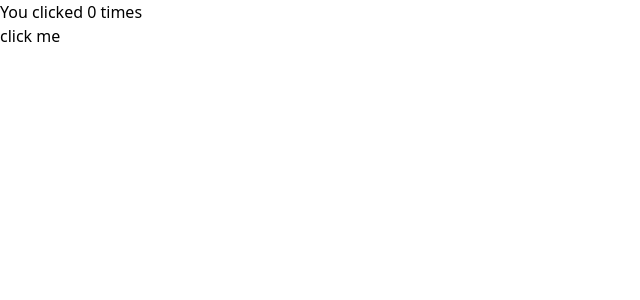
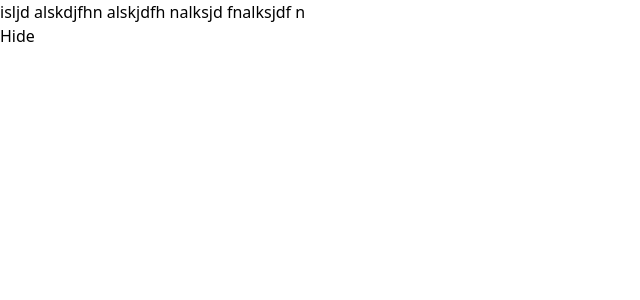
Before and after one commit to Ishan-Sandaruwan/react-js-zero-to-hero, a React (Create React App) app: page / in a window 1280 px wide. Shown: the top 300 px of the page, without its empty margins (0-640 px from the left). Built offline with nearby package versions, Linux system fonts and the light colour scheme.

Commit message:
Exercise 3: Create a toggle button that switches between "ON" and "OFF" states in a class component.

```diff
--- a/src/App.js
+++ b/src/App.js
@@ -2,6 +2,7 @@ import Ex1_Class from "./components/day1-2/Ex1_Class";
 import Ex1_Func from "./components/day1-2/Ex1_Func";
 import Ex2_Class from "./components/day1-2/Ex2_Class";
 import Ex2_Func from "./components/day1-2/Ex2_Func";
+import Ex3_Class from "./components/day1-2/Ex3_Class";
 import Ex3_Func from "./components/day1-2/Ex3_Func";
 
 export default function App() {
@@ -10,6 +11,7 @@ export default function App() {
     // <Ex2_Func/>
     // <Ex3_Func />
     // <Ex1_Class name="saman 123" />
-    <Ex2_Class />
+    // <Ex2_Class />
+    <Ex3_Class />
   );
 }
--- /dev/null
+++ b/src/components/day1-2/Ex3_Class.jsx
@@ -0,0 +1,22 @@
+import React, { Component } from "react";
+
+export default class Ex3_Class extends Component {
+  constructor(props) {
+    super(props);
+    this.state = { isOn: true };
+    this.handleClick = this.handleClick.bind(this);
+  }
+  handleClick() {
+    this.setState({ isOn: !this.state.isOn });
+  }
+  render() {
+    return (
+      <div>
+        {this.state.isOn && <p>isljd alskdjfhn alskjdfh nalksjd fnalksjdf n</p>}
+        <button onClick={this.handleClick}>
+          {this.state.isOn ? "Hide" : "Show"}
+        </button>
+      </div>
+    );
+  }
+}
```
